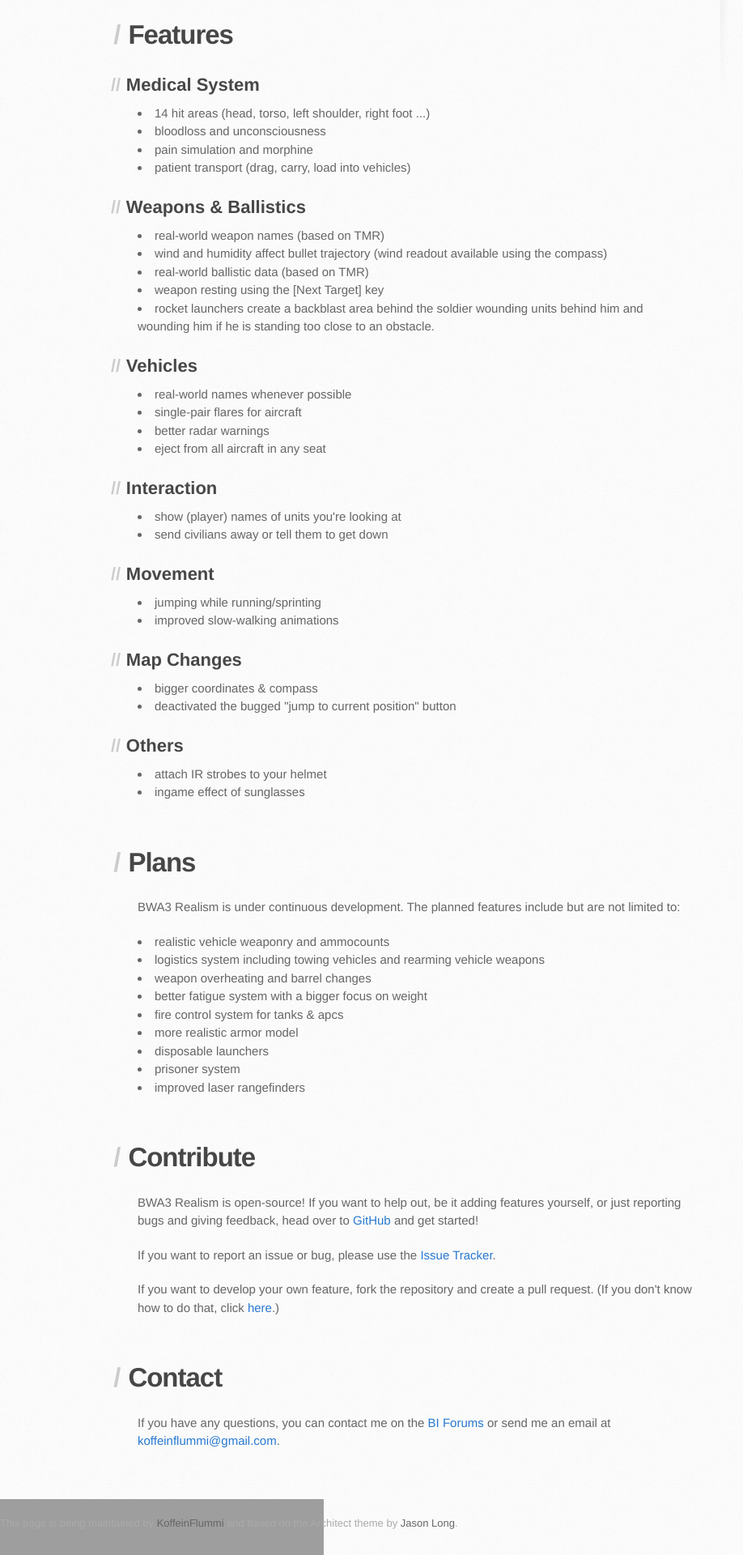
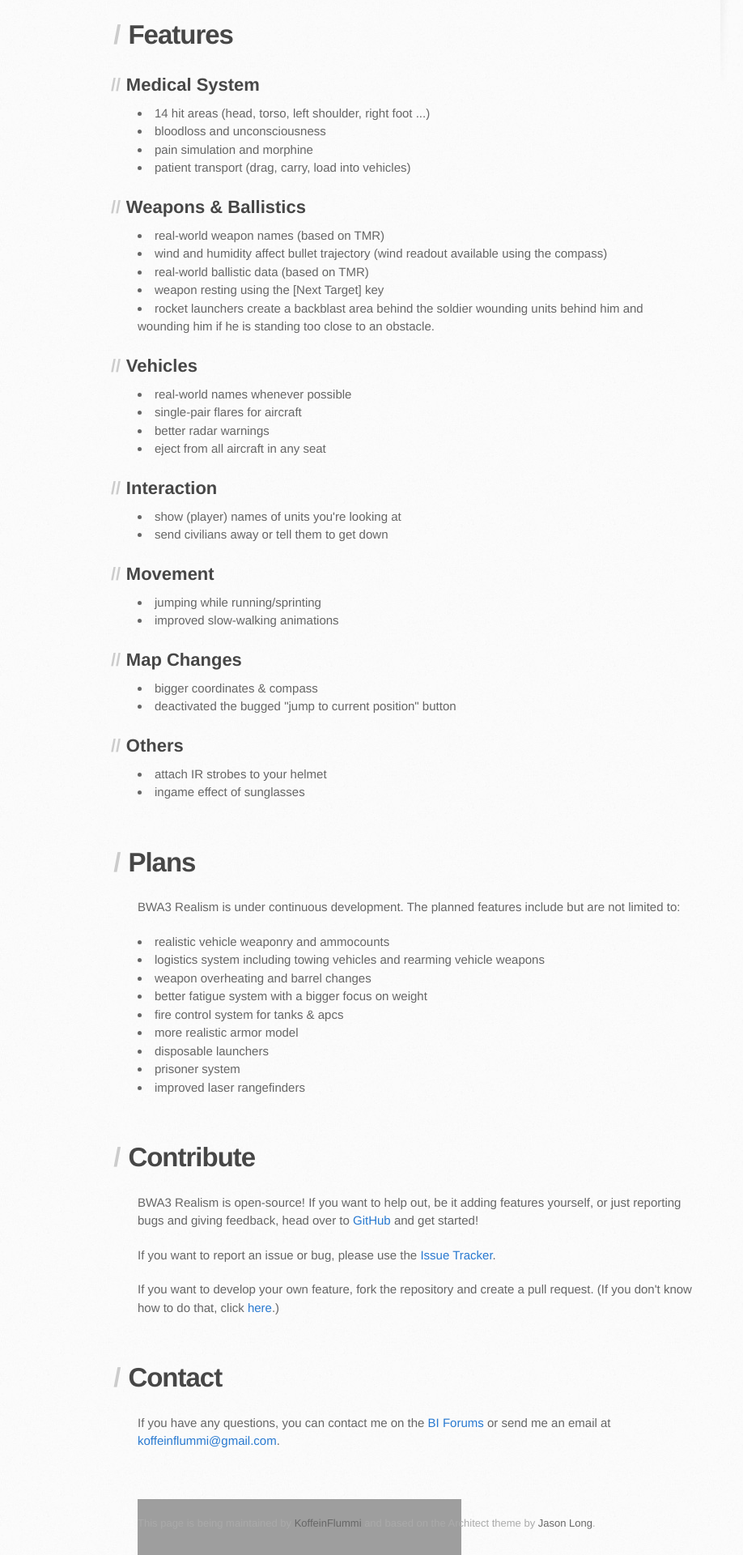
Before and after one commit to KoffeinFlummi/AGM, a PHP site: page / in a window 1280 px wide. Shown: the part 730-2650 px from the top of the page at 81% size, without its empty margins (0-918 px from the left). Run offline with PHP 8.4, Linux system fonts and the light colour scheme; some libraries are stand-ins or nearby versions; grey boxes are pictures that could not be loaded.

Commit message:
Update stylesheet.css

```diff
--- a/stylesheets/stylesheet.css
+++ b/stylesheets/stylesheet.css
@@ -223,6 +223,11 @@ pre code {
 
 ul, ol, dl {
   margin-bottom: 20px;
+}
+
+footer {
+  margin: 0 auto 0 auto;
+  width: 940px;
 }
 
 
```
